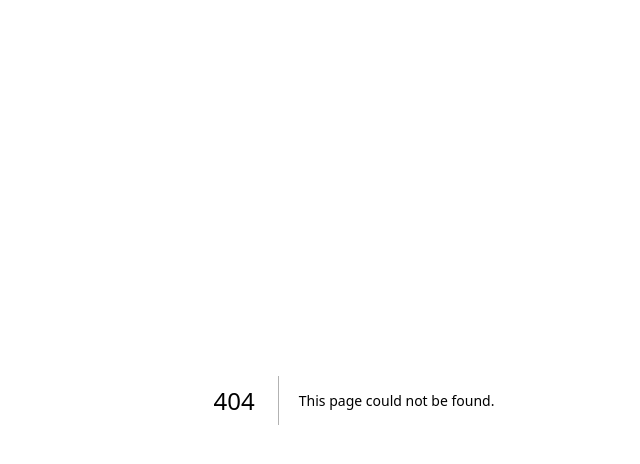
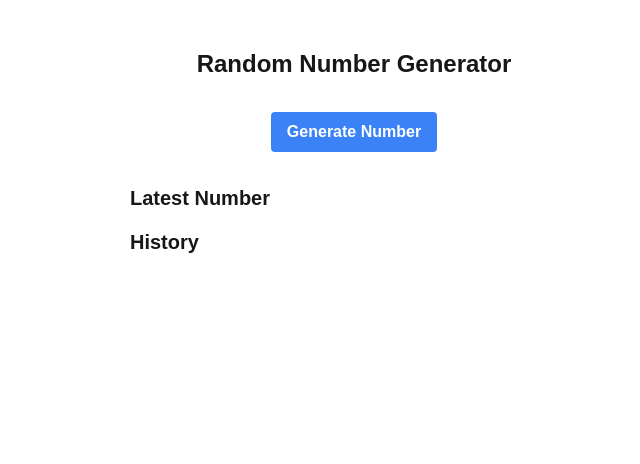
Before and after one commit to yumemio5220/my-app-20250224, a Next.js app: page /random-number in a window 1280 px wide. Before the commit this address had no page. Shown: the top 464 px of the page, without its empty margins (286-926 px from the left). Built offline with nearby package versions, Linux system fonts and the light colour scheme.

Commit message:
ランダム数字生成ページを追加

```diff
--- a/app/page.tsx
+++ b/app/page.tsx
@@ -17,6 +17,12 @@ export default function Home() {
         >
           Calculator
         </a>
+        <a
+          href="/random-number"
+          className="bg-white text-black px-4 py-2 sm:px-6 sm:py-3 rounded-lg text-lg sm:text-xl hover:bg-gray-200 transition-colors active:scale-95"
+        >
+          Random Number
+        </a>
       </div>
 
       {/* Mobile notice */}
--- /dev/null
+++ b/app/random-number/page.tsx
@@ -0,0 +1,44 @@
+"use client";
+
+import { useState } from "react";
+
+export default function RandomNumberPage() {
+  const [numbers, setNumbers] = useState<number[]>([]);
+
+  const generateNumber = () => {
+    const randomNumber = Math.floor(Math.random() * 9000) + 1000;
+    setNumbers([randomNumber, ...numbers]);
+  };
+
+  return (
+    <div className="flex flex-col items-center h-screen p-4">
+      <div className="flex flex-col items-center pt-8">
+        <h1 className="text-2xl font-bold mb-8">Random Number Generator</h1>
+        <button
+          onClick={generateNumber}
+          className="bg-blue-500 hover:bg-blue-700 text-white font-bold py-2 px-4 rounded mb-8"
+        >
+          Generate Number
+        </button>
+      </div>
+
+      <div className="w-full max-w-md overflow-y-auto flex-1 pb-8">
+        <h2 className="text-xl font-semibold mb-4">Latest Number</h2>
+        {numbers.length > 0 && (
+          <div className="text-3xl font-bold text-center mb-8">
+            {numbers[0]}
+          </div>
+        )}
+
+        <h2 className="text-xl font-semibold mb-4">History</h2>
+        <ul className="space-y-2">
+          {numbers.map((number, index) => (
+            <li key={index} className="text-lg">
+              {number}
+            </li>
+          ))}
+        </ul>
+      </div>
+    </div>
+  );
+}
```
